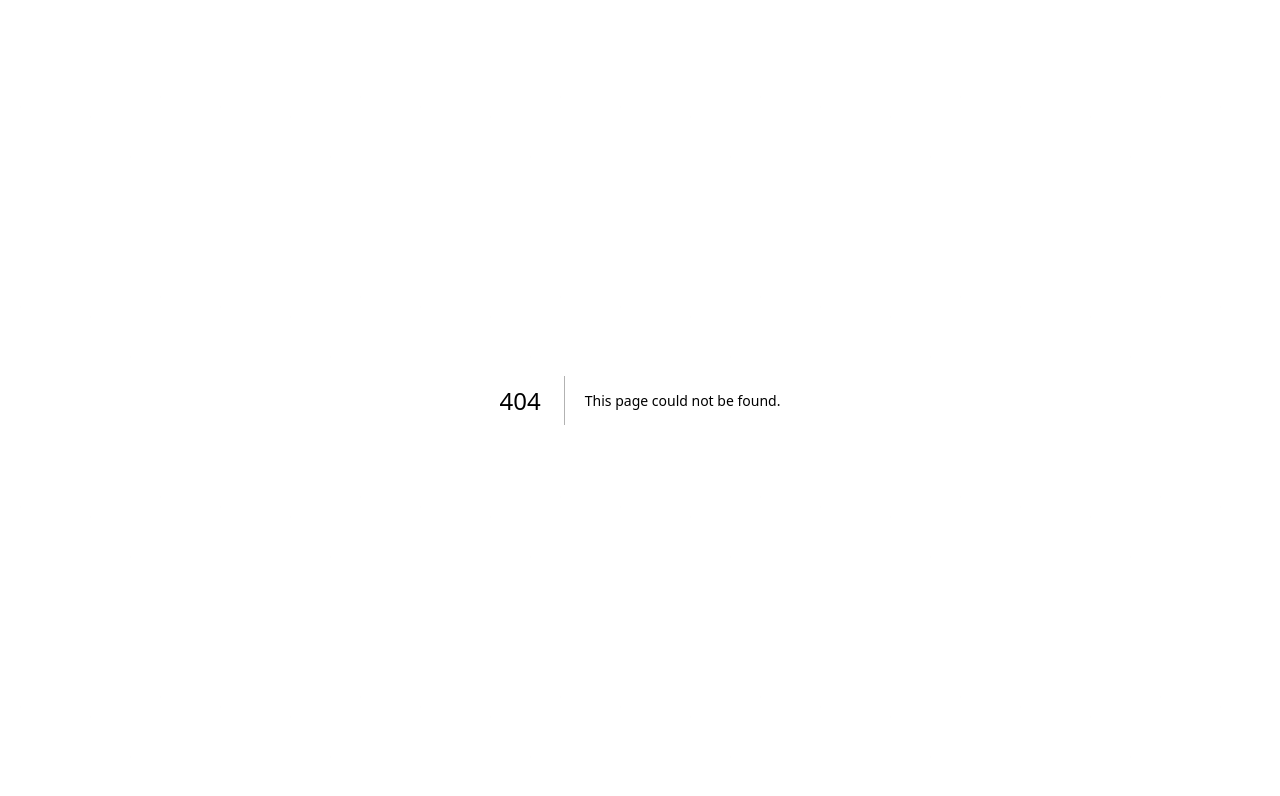
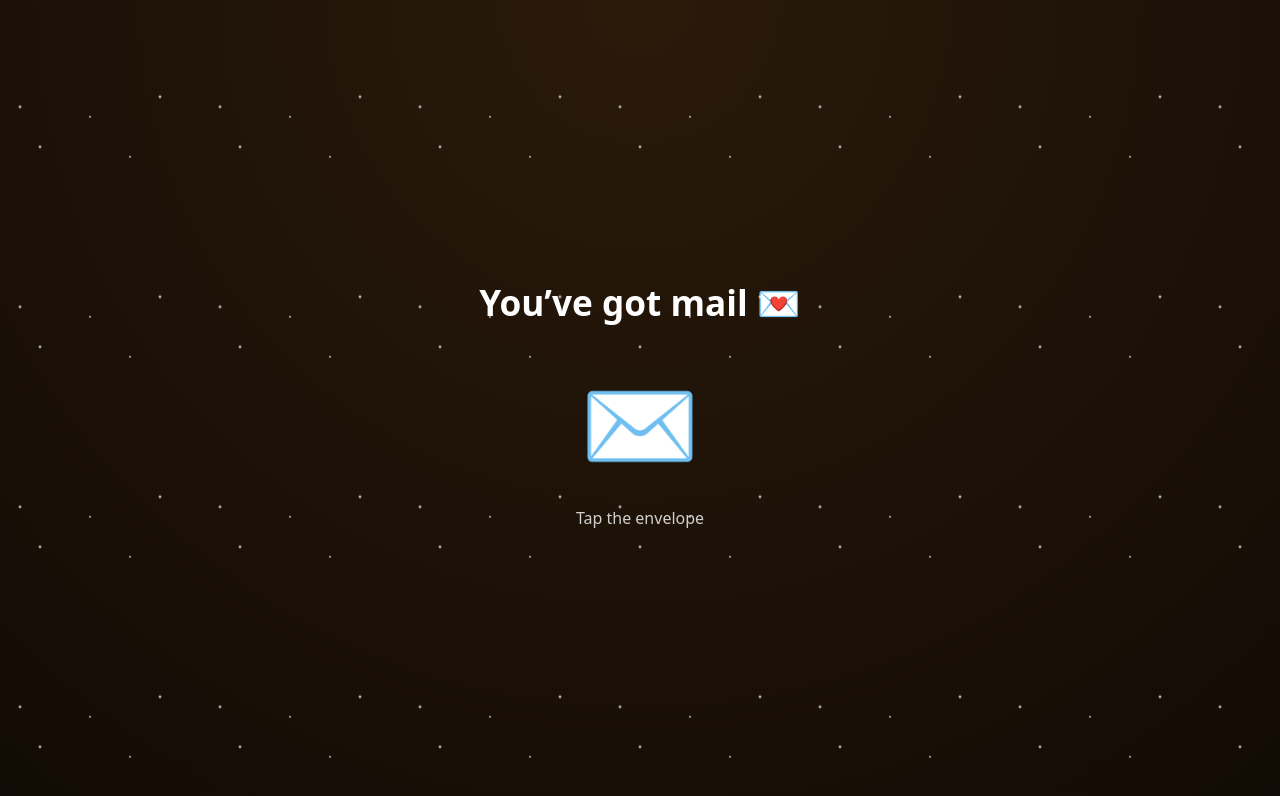
Before and after one commit to wifey143/christmas-gift, a Next.js app: page /note in a window 1280 px wide. Before the commit this address had no page. Shown: the top 796 px of the page. Built offline with nearby package versions, Linux system fonts and the light colour scheme.

Commit message:
page 2 envelope

```diff
--- /dev/null
+++ b/app/note/page.jsx
@@ -0,0 +1,44 @@
+"use client";
+import { useRouter } from "next/navigation";
+
+export default function Page2() {
+  const router = useRouter();
+
+  return (
+    <main style={styles.main}>
+      <h1 style={styles.title}>You’ve got mail 💌</h1>
+
+      <div
+        style={styles.envelope}
+        onClick={() => router.push("/message")}
+      >
+        ✉️
+      </div>
+
+      <p style={styles.text}>Tap the envelope</p>
+    </main>
+  );
+}
+
+const styles = {
+  main: {
+    minHeight: "100vh",
+    display: "flex",
+    flexDirection: "column",
+    alignItems: "center",
+    justifyContent: "center",
+  },
+  title: {
+    marginBottom: 30,
+    fontSize: "2.2rem",
+  },
+  envelope: {
+    fontSize: "6rem",
+    cursor: "pointer",
+    animation: "bounce 1.5s infinite",
+  },
+  text: {
+    marginTop: 20,
+    opacity: 0.8,
+  },
+};
```
